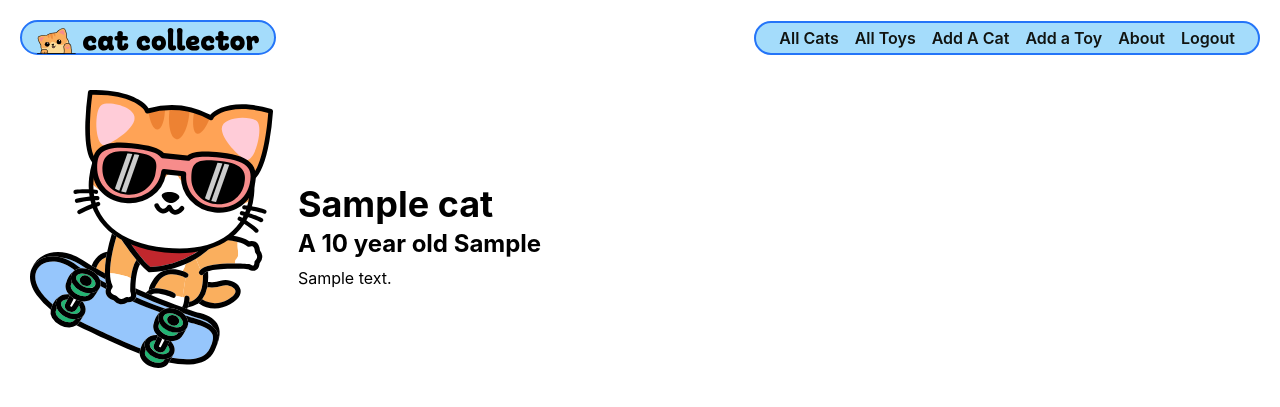
After one commit to katiacreator/cat-collector-codealong, a Django app: page /cats/1/ in a window 1280 px wide. The commit adds this page. Shown: the top 407 px of the page. Run offline with Django 3.2, Linux system fonts and the light colour scheme; tables that the repository leaves empty hold one stand-in row (values such as "Sample post").

Commit message:
cats detail page

```diff
--- /dev/null
+++ b/main_app/static/css/cat-detail.css
@@ -0,0 +1,219 @@
+.cat-container {
+  padding: 35px 30px;
+  display: flex;
+  flex-direction: column;
+  align-items: center;
+  justify-content: center;
+}
+
+.cat-img {
+  width: 75%;
+  max-width: 350px;
+}
+
+.usr-img {
+  width: 100%;
+  border-radius: var(--card-border-radius);
+}
+
+.cat-details {
+  width: 98%;
+}
+
+.cat-actions {
+  margin-top: 20px;
+}
+
+.feedings-toy-container {
+  display: flex;
+  flex-direction: column;
+  padding-bottom: 20px;
+  align-items: center;
+}
+
+.subsection-title {
+  display: flex;
+  align-items: center;
+  margin-bottom: 12px;
+}
+
+.subsection-content {
+  margin: 0 8px;
+}
+
+.toy-container {
+  display: flex;
+  align-items: center;
+  flex-wrap: wrap;
+}
+
+.color-block {
+  opacity: 0.8;
+  height: 25px;
+  width: 25px;
+  margin-right: 10px;
+}
+
+.unfed,
+.fed,
+.no-toys,
+.all-toys {
+  margin: 0;
+  font-weight: bold;
+}
+
+.unfed,
+.no-toys {
+  color: var(--danger);
+}
+
+.fed,
+.all-toys {
+  color: var(--submit);
+}
+
+.cat-details h1 {
+  font-size: var(--font-xxl);
+  margin: 15px 0 3px;
+}
+
+.cat-details h2 {
+  font-size: var(--font-xl);
+  margin: 0 0 10px;
+  margin-top: 0;
+  margin-bottom: 10px;
+}
+
+.cat-details h3 {
+  margin: 20px 0 10px;
+  font-size: var(--font-l);
+}
+
+.cat-details p {
+  font-size: var(--font-reg);
+  margin: 5px 0;
+}
+
+.feedings-toy-container > section {
+  width: 80%;
+  min-width: 360px;
+  border: var(--borders);
+  border-radius: var(--card-border-radius);
+  padding: 10px;
+  box-shadow: var(--card-box-shadow);
+  display: flex;
+  flex-direction: column;
+  justify-content: center;
+  margin-bottom: 20px;
+}
+
+.subsection-title img {
+  height: 42px;
+  margin-left: 8px;
+}
+
+.subsection-title img:first-of-type {
+  margin-left: 16px;
+}
+
+.feedings h2,
+.toys h2 {
+  font-size: 3.2rem;
+  margin: 0;
+}
+
+.feedings h3,
+.toys h3 {
+  font-size: var(--font-xl);
+  margin: 10px 0;
+}
+
+.subsection-content p,
+.subsection-content input,
+.subsection-content select {
+  font-size: var(--font-l);
+}
+
+.subsection-content input,
+.subsection-content select {
+  margin-left: 5px;
+  padding: 3px;
+}
+
+.feedings table {
+  width: calc(100% - 16px);
+  text-align: left;
+  border-collapse: collapse;
+  margin: 0 8px;
+}
+
+.feedings td {
+  padding: 8px 5px;
+  font-size: var(--font-reg);
+}
+
+.feedings th {
+  font-size: var(--font-l);
+  padding: 5px 5px 0;
+  border-bottom: rgb(36, 116, 248) solid 2px;
+}
+
+.feedings tr:nth-child(even) {
+  background-color: #f3f3fd;
+}
+
+.toy-container p {
+  margin: 12px 0;
+}
+
+.toy-container a {
+  text-decoration: none;
+  color: #111;
+}
+
+.toy-container .btn {
+  padding: 3px 10px;
+  margin-left: 10px;
+}
+
+#file-input {
+  overflow: hidden;
+  position: absolute;
+  width: 0.1px;
+  height: 0.1px;
+}
+
+#file-name {
+  margin-bottom: 10px;
+}
+
+@media only screen and (min-width: 768px) {
+  .cat-container {
+    padding: 35px 30px;
+    flex-direction: row;
+    align-items: center;
+    justify-content: start;
+  }
+
+  .cat-img {
+    width: 25%;
+    max-width: 250px;
+    margin-right: 25px;
+  }
+
+  .feedings-toy-container {
+    flex-direction: row;
+    justify-content: space-around;
+    align-items: flex-start;
+  }
+
+  .feedings-toy-container > section {
+    width: 45%;
+  }
+}
+
+@media only screen and (min-width: 1024px) {
+  .feedings-toy-container {
+    padding: 0 40px;
+  }
+}
--- a/main_app/templates/base.html
+++ b/main_app/templates/base.html
@@ -32,7 +32,7 @@
           <li><a href="#">All Toys</a></li>
         </ul>
         <ul>
-          <li><a href="#">Add A Cat</a></li>
+          <li><a href="cats/cat_id/">Add A Cat</a></li>
         </ul>
         <ul>
           <li><a href="#">Add a Toy</a></li>
--- /dev/null
+++ b/main_app/templates/cats/detail.html
@@ -0,0 +1,32 @@
+{% extends 'base.html' %}
+{% load static %}
+
+{% block head %}
+<link
+  rel="stylesheet"
+  type="text/css"
+  href="{% static 'css/cat-detail.css' %}"
+/>
+{% endblock %}
+
+{% block content %}
+
+<section class="cat-container">
+  <div class="cat-img">
+    <img
+      src="{% static 'images/sk8r-boi-cat.svg' %}"
+      alt="A skater boy cat"
+    >
+  </div>
+  <div class="cat-details">
+    <h1>{{ cat.name }}</h1>
+    {% if cat.age > 0 %}
+      <h2>A {{ cat.age }} year old {{ cat.breed }}</h2>
+    {% else %}
+      <h2>A {{ cat.breed }} kitten.</h2>
+    {% endif %}
+    <p>{{ cat.description }}</p>
+  </div>
+</section>
+
+{% endblock %}
--- a/main_app/urls.py
+++ b/main_app/urls.py
@@ -6,4 +6,5 @@ urlpatterns = [
   path('about/', views.about, name='about'),
   # route for cats index
   path('cats/', views.cats_index, name='cats_index'),
+  path('cats/<int:cat_id>/', views.cats_detail, name='cats_detail'),
 ]
--- a/main_app/views.py
+++ b/main_app/views.py
@@ -18,3 +18,8 @@ def about(request):
 def cats_index(request):
   cats = Cat.objects.all()
   return render(request, 'cats/index.html', { 'cats': cats })
+
+# Define the cats details view
+def cats_detail(request, cat_id):
+  cat = Cat.objects.get(id=cat_id)
+  return render(request, 'cats/detail.html', { 'cat': cat })
```
Also changed, not shown: main_app/templates/cats/index.html (+14 -13 lines).
